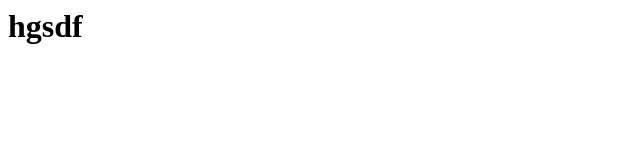
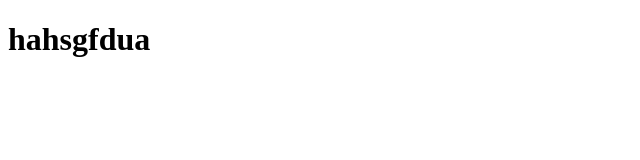
Before and after one commit to AditiBhardwaj03/demo, a website: page index2.html in a window 1280 px wide. Shown: the whole page, without its empty margins (0-640 px from the left). Drawn offline with Linux system fonts and the light colour scheme.

Commit message:
first commit

```diff
--- a/index2.html
+++ b/index2.html
@@ -1,3 +1,11 @@
-<html>
-	<h1>hgsdf</h1>
+<!DOCTYPE html>
+<html lang="en">
+	<head>
+		<meta charset="UTF-8" />
+		<meta name="viewport" content="width=device-width, initial-scale=1.0" />
+		<title>Document</title>
+	</head>
+	<body>
+		<h1>hahsgfdua</h1>
+	</body>
 </html>
```
